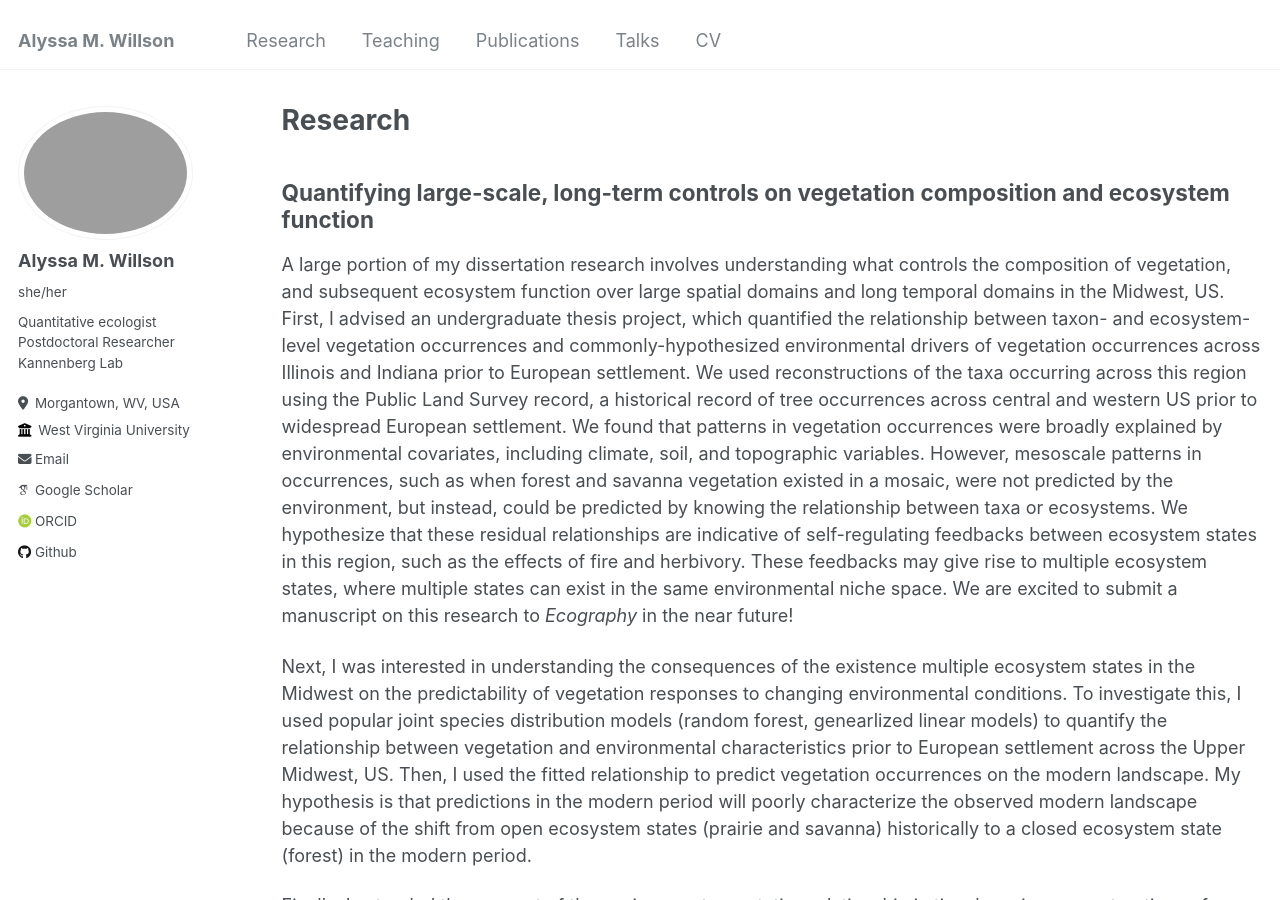
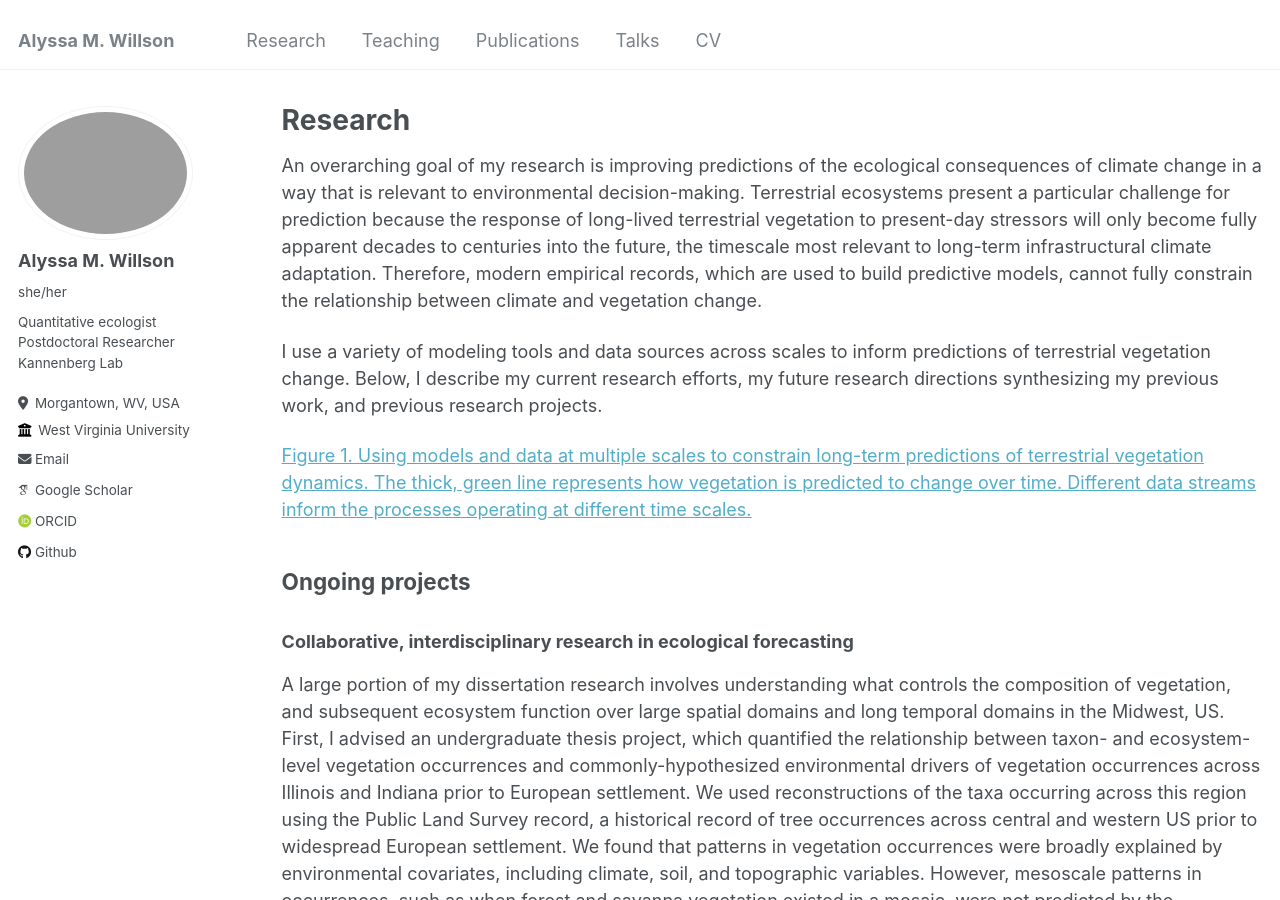
Before and after one commit to amwillson/amwillson.github.io, a Jekyll site: the page built from _pages/research.md, in a window 1280 px wide and 900 px high. Built offline with Jekyll 4.4.1, drawn with Linux system fonts in a browser that asks for light colours; some web fonts are replaced.

Commit message:
Working on research statement

```diff
--- a/_pages/research.md
+++ b/_pages/research.md
@@ -5,7 +5,15 @@ permalink: /research/
 author_profile: true
 ---
 
-## Quantifying large-scale, long-term controls on vegetation composition and ecosystem function
+An overarching goal of my research is improving predictions of the ecological consequences of climate change in a way that is relevant to environmental decision-making. Terrestrial ecosystems present a particular challenge for prediction because the response of long-lived terrestrial vegetation to present-day stressors will only become fully apparent decades to centuries into the future, the timescale most relevant to long-term infrastructural climate adaptation. Therefore, modern empirical records, which are used to build predictive models, cannot fully constrain the relationship between climate and vegetation change.
+
+I use a variety of modeling tools and data sources across scales to inform predictions of terrestrial vegetation change. Below, I describe my current research efforts, my future research directions synthesizing my previous work, and previous research projects.
+
+[Figure 1. Using models and data at multiple scales to constrain long-term predictions of terrestrial vegetation dynamics. The thick, green line represents how vegetation is predicted to change over time. Different data streams inform the processes operating at different time scales.](images/across_scales_applications.jpg)
+
+## Ongoing projects
+
+### Collaborative, interdisciplinary research in ecological forecasting
 
 A large portion of my dissertation research involves understanding what controls the composition of vegetation, and subsequent ecosystem function over large spatial domains and long temporal domains in the Midwest, US. First, I advised an undergraduate thesis project, which quantified the relationship between taxon- and ecosystem-level vegetation occurrences and commonly-hypothesized environmental drivers of vegetation occurrences across Illinois and Indiana prior to European settlement. We used reconstructions of the taxa occurring across this region using the Public Land Survey record, a historical record of tree occurrences across central and western US prior to widespread European settlement. We found that patterns in vegetation occurrences were broadly explained by environmental covariates, including climate, soil, and topographic variables. However, mesoscale patterns in occurrences, such as when forest and savanna vegetation existed in a mosaic, were not predicted by the environment, but instead, could be predicted by knowing the relationship between taxa or ecosystems. We hypothesize that these residual relationships are indicative of self-regulating feedbacks between ecosystem states in this region, such as the effects of fire and herbivory. These feedbacks may give rise to multiple ecosystem states, where multiple states can exist in the same environmental niche space. We are excited to submit a manuscript on this research to *Ecography* in the near future!
 
```
Also changed, not shown: images/across_scales_applications.png (added), 1 other file.
